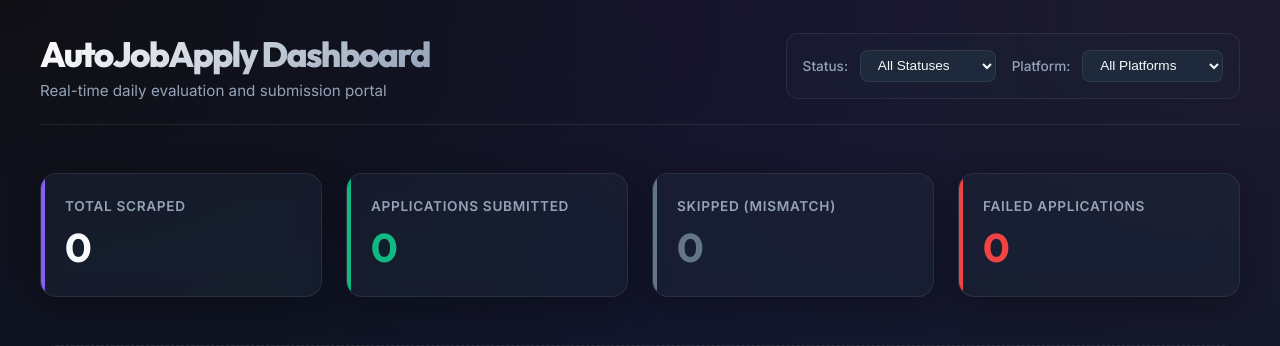
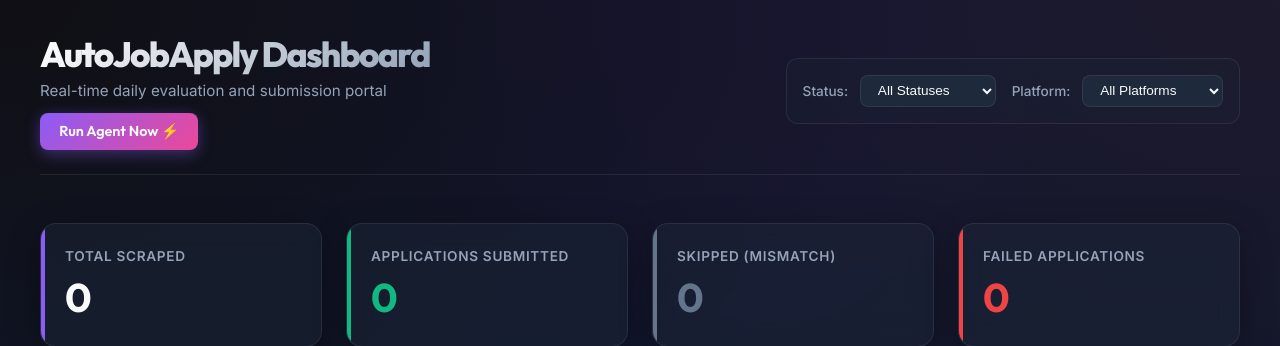
Before and after one commit to gyanamc/autoJobApply, a FastAPI app: page / in a window 1280 px wide. Shown: the top 346 px of the page. Run offline with FastAPI, Linux system fonts and the light colour scheme; data that the repository does not hold is empty; some libraries are stand-ins or nearby versions.

Commit message:
feat: add Run Now button in dashboard header and FastAPI api run route

```diff
--- a/app.py
+++ b/app.py
@@ -1,6 +1,6 @@
 import os
 from datetime import datetime, date
-from fastapi import FastAPI, Request
+from fastapi import FastAPI, Request, BackgroundTasks
 from fastapi.responses import HTMLResponse
 from fastapi.templating import Jinja2Templates
 import uvicorn
@@ -30,6 +30,12 @@ async def start_scheduler():
     )
     scheduler.start()
     print("[Railway Scheduler] Registered daily 8:00 AM IST agent workflow run.")
+
+@app.post("/api/v1/run")
+async def trigger_agent_run(background_tasks: BackgroundTasks):
+    """Triggers the job agent workflow immediately in the background on Railway."""
+    background_tasks.add_task(run_agent_workflow, dry_run=False, headed=False)
+    return {"status": "success", "message": "Job application agent run has been started in the background."}
 
 @app.get("/", response_class=HTMLResponse)
 async def get_dashboard(request: Request, filter_status: str = "all", filter_platform: str = "all"):
--- a/templates/dashboard.html
+++ b/templates/dashboard.html
@@ -328,6 +328,35 @@
             margin-bottom: 1rem;
         }
 
+        .btn-trigger {
+            background: linear-gradient(135deg, var(--accent-purple) 0%, var(--accent-pink) 100%);
+            color: #fff;
+            border: none;
+            border-radius: 8px;
+            padding: 0.6rem 1.2rem;
+            font-family: var(--font-outfit);
+            font-size: 0.9rem;
+            font-weight: 600;
+            cursor: pointer;
+            box-shadow: 0 4px 15px rgba(139, 92, 246, 0.4);
+            transition: all 0.2s ease;
+            display: inline-flex;
+            align-items: center;
+            gap: 0.5rem;
+        }
+
+        .btn-trigger:hover:not(:disabled) {
+            transform: translateY(-2px);
+            box-shadow: 0 6px 20px rgba(139, 92, 246, 0.6);
+        }
+
+        .btn-trigger:disabled {
+            background: var(--bg-tertiary);
+            color: var(--text-secondary);
+            cursor: not-allowed;
+            box-shadow: none;
+        }
+
         /* Responsive styling */
         @media (max-width: 600px) {
             header {
@@ -344,6 +373,9 @@
             <div>
                 <h1>AutoJobApply Dashboard</h1>
                 <div class="subtitle">Real-time daily evaluation and submission portal</div>
+                <div style="margin-top: 0.8rem;">
+                    <button onclick="triggerAgentRun()" class="btn-trigger">Run Agent Now ⚡</button>
+                </div>
             </div>
 
             <div class="filter-panel" style="margin-bottom: 0;">
@@ -466,6 +498,29 @@
                 button.querySelector('span').innerHTML = 'Hide AI Assessment & Info ▲';
             }
         }
+
+        function triggerAgentRun() {
+            if (!confirm("Are you sure you want to trigger the job application agent now?")) return;
+
+            const btn = document.querySelector('.btn-trigger');
+            btn.disabled = true;
+            btn.innerText = "Running... ⚙️";
+
+            fetch('/api/v1/run', { method: 'POST' })
+                .then(res => res.json())
+                .then(data => {
+                    alert(data.message || "Run started successfully!");
+                    // Poll for status or just refresh page after a short period
+                    setTimeout(() => {
+                        location.reload();
+                    }, 4000);
+                })
+                .catch(err => {
+                    alert("Error starting agent: " + err);
+                    btn.disabled = false;
+                    btn.innerText = "Run Agent Now ⚡";
+                });
+        }
     </script>
 </body>
 </html>
```
